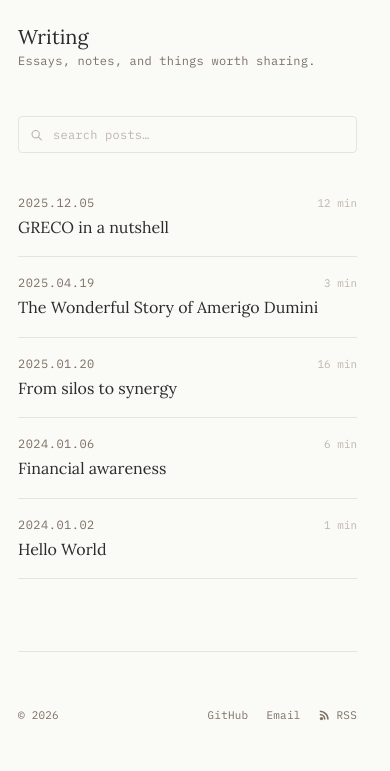
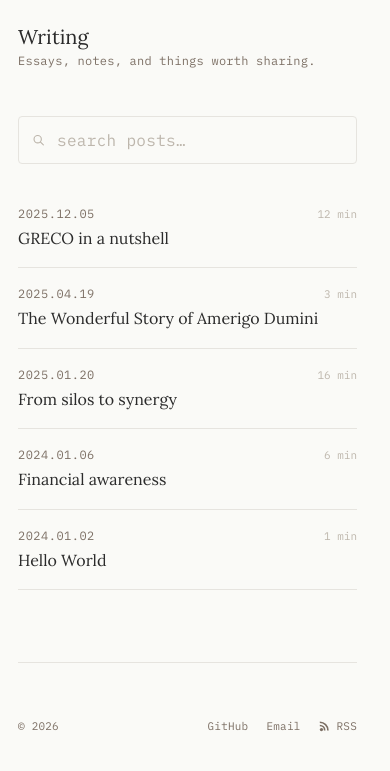
Before and after one commit to cedoor/cedoor.github.io, an Astro site: page /blog in a window 390 px wide. Shown: the part 47-818 px from the top of the page. Built offline with nearby package versions, Linux system fonts and the light colour scheme; Astro itself is replaced by a stand-in of ours.

Commit message:
fix(blog): improve mobile search UX
- Use 16px text and placeholder so iOS Safari does not auto-zoom on focus
- Wrap field in a search form; prevent submit and blur on Enter/Go
- Reserve right padding when the clear control is visible
- Larger clear hit area and field sizing from max-width 720px

```diff
--- a/src/components/BlogSearch.tsx
+++ b/src/components/BlogSearch.tsx
@@ -1,4 +1,4 @@
-import { useState, useMemo } from 'react'
+import { useState, useMemo, useRef } from 'react'
 
 export interface PostMeta {
   slug: string
@@ -14,6 +14,7 @@ interface BlogSearchProps {
 
 export default function BlogSearch({ posts }: BlogSearchProps) {
   const [query, setQuery] = useState('')
+  const inputRef = useRef<HTMLInputElement>(null)
 
   const filtered = useMemo(() => {
     const q = query.trim().toLowerCase()
@@ -28,7 +29,16 @@ export default function BlogSearch({ posts }: BlogSearchProps) {
 
   return (
     <>
-      <div className="blog-search-wrap">
+      <form
+        role="search"
+        className={
+          query.trim() ? 'blog-search-wrap blog-search-wrap--has-query' : 'blog-search-wrap'
+        }
+        onSubmit={(e) => {
+          e.preventDefault()
+          inputRef.current?.blur()
+        }}
+      >
         <span className="blog-search-icon" aria-hidden="true">
           <svg
             width="13"
@@ -45,10 +55,20 @@ export default function BlogSearch({ posts }: BlogSearchProps) {
           </svg>
         </span>
         <input
+          ref={inputRef}
           className="blog-search-input"
           type="text"
+          name="blog-search"
+          inputMode="search"
+          enterKeyHint="search"
+          autoComplete="off"
           value={query}
           onChange={(e) => setQuery(e.target.value)}
+          onKeyDown={(e) => {
+            if (e.key !== 'Enter' && e.key !== 'Go') return
+            e.preventDefault()
+            ;(e.target as HTMLInputElement).blur()
+          }}
           placeholder="search posts…"
           aria-label="Search posts"
         />
@@ -62,7 +82,7 @@ export default function BlogSearch({ posts }: BlogSearchProps) {
             ✕
           </button>
         )}
-      </div>
+      </form>
 
       {filtered.length === 0 ? (
         <p className="blog-empty">no posts match &ldquo;{query}&rdquo;</p>
--- a/src/styles/global.css
+++ b/src/styles/global.css
@@ -709,9 +709,13 @@ a {
   align-items: center;
 }
 
+.blog-search-wrap--has-query .blog-search-input {
+  padding-right: 40px;
+}
+
 .blog-search-icon {
   position: absolute;
-  left: 12px;
+  left: 13px;
   top: 50%;
   transform: translateY(-50%);
   color: var(--faint);
@@ -719,18 +723,24 @@ a {
   pointer-events: none;
 }
 
+/* 16px+ on the control and placeholder avoids iOS Safari auto-zoom on focus. */
 .blog-search-input {
   width: 100%;
-  padding: 10px 12px 10px 34px;
+  min-width: 0;
+  padding: 11px 12px 11px 36px;
   background: transparent;
   border: 1px solid var(--border);
   border-radius: 4px;
   color: var(--text);
   font-family: var(--font-mono);
-  font-size: 12px;
+  font-size: 16px;
+  line-height: 1.25;
   letter-spacing: 0.02em;
   outline: none;
   transition: border-color 120ms ease;
+  -webkit-appearance: none;
+  appearance: none;
+  touch-action: manipulation;
 }
 
 .blog-search-input:focus {
@@ -739,6 +749,8 @@ a {
 
 .blog-search-input::placeholder {
   color: var(--faint);
+  font-size: 16px;
+  opacity: 1;
 }
 
 .blog-search-clear {
@@ -1431,6 +1443,32 @@ a {
   .timeline-item {
     padding-left: 0;
   }
+
+  .blog-search-input {
+    padding: 12px 12px 12px 38px;
+    min-height: 48px;
+    box-sizing: border-box;
+  }
+
+  .blog-search-wrap--has-query .blog-search-input {
+    padding-right: 44px;
+  }
+
+  .blog-search-icon {
+    left: 14px;
+  }
+
+  .blog-search-clear {
+    right: 4px;
+    min-width: 44px;
+    min-height: 44px;
+    padding: 0;
+    display: inline-flex;
+    align-items: center;
+    justify-content: center;
+    font-size: 14px;
+    line-height: 1;
+  }
 }
 
 @media (max-width: 560px) {
```
